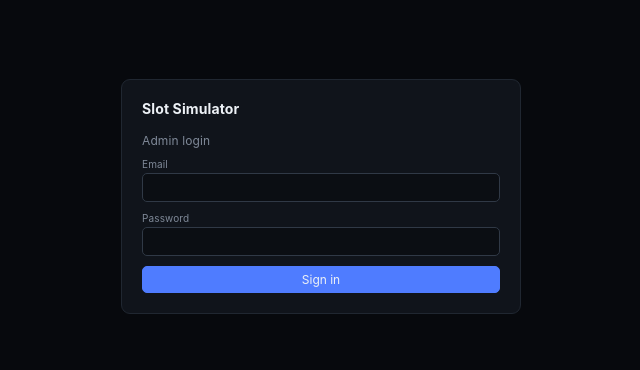
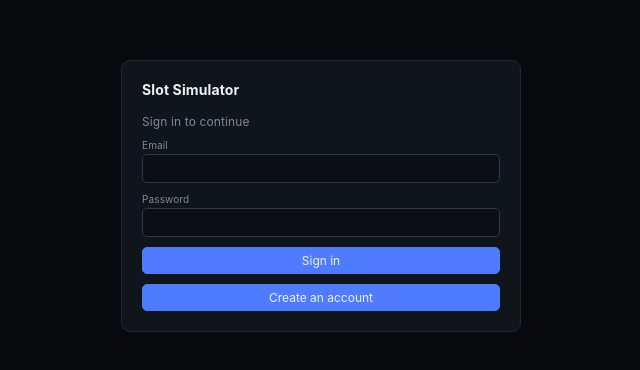
Before and after one commit to zlatnaspirala/Slot-simulator, a Next.js app: page /login in a window 1280 px wide. Shown: the part 204-574 px from the top of the page, without its empty margins (319-959 px from the left). Built offline with nearby package versions, Linux system fonts and the light colour scheme.

Commit message:
Add signup option to login page

```diff
--- a/app/login/page.tsx
+++ b/app/login/page.tsx
@@ -6,10 +6,10 @@ export default function LoginPage() {
   const [email,setEmail]=useState("");
   const [password,setPassword]=useState("");
   const [error,setError]=useState("");
-  const [busy,setBusy]=useState(false);
+  const [busy,setBusy]=useState(false); const [signup,setSignup]=useState(false);
   async function submit(e:FormEvent){e.preventDefault();setBusy(true);setError("");
-    const r=await fetch("/api/auth/login",{method:"POST",headers:{"content-type":"application/json"},body:JSON.stringify({email,password})});
+    const r=await fetch(signup?"/api/auth/signup":"/api/auth/login",{method:"POST",headers:{"content-type":"application/json"},body:JSON.stringify({email,password})});
     const data=await r.json();setBusy(false);
     if(!r.ok){setError(data.error??"Login failed");return} router.replace("/");
   }
-  return <main className="authPage"><form className="authCard" onSubmit={submit}><h1>Slot Simulator</h1><p>Admin login</p><label>Email<input type="email" autoComplete="username" value={email} onChange={e=>setEmail(e.target.value)} required/></label><label>Password<input type="password" autoComplete="current-password" value={password} onChange={e=>setPassword(e.target.value)} required/></label>{error&&<div className="error">{error}</div>}<button disabled={busy}>{busy?"Signing in...":"Sign in"}</button></form></main>}
+  return <main className="authPage"><form className="authCard" onSubmit={submit}><h1>Slot Simulator</h1><p>{signup?"Create your slot simulator account":"Sign in to continue"}</p><label>Email<input type="email" autoComplete="username" value={email} onChange={e=>setEmail(e.target.value)} required/></label><label>Password<input type="password" autoComplete="current-password" value={password} onChange={e=>setPassword(e.target.value)} required/></label>{error&&<div className="error">{error}</div>}<button disabled={busy}>{busy?(signup?"Creating account...":"Signing in..."):(signup?"Create account":"Sign in")}</button><button type="button" className="secondary" onClick={()=>{setSignup(!signup);setError("")}}>{signup?"Already have an account? Sign in":"Create an account"}</button></form></main>}
```
